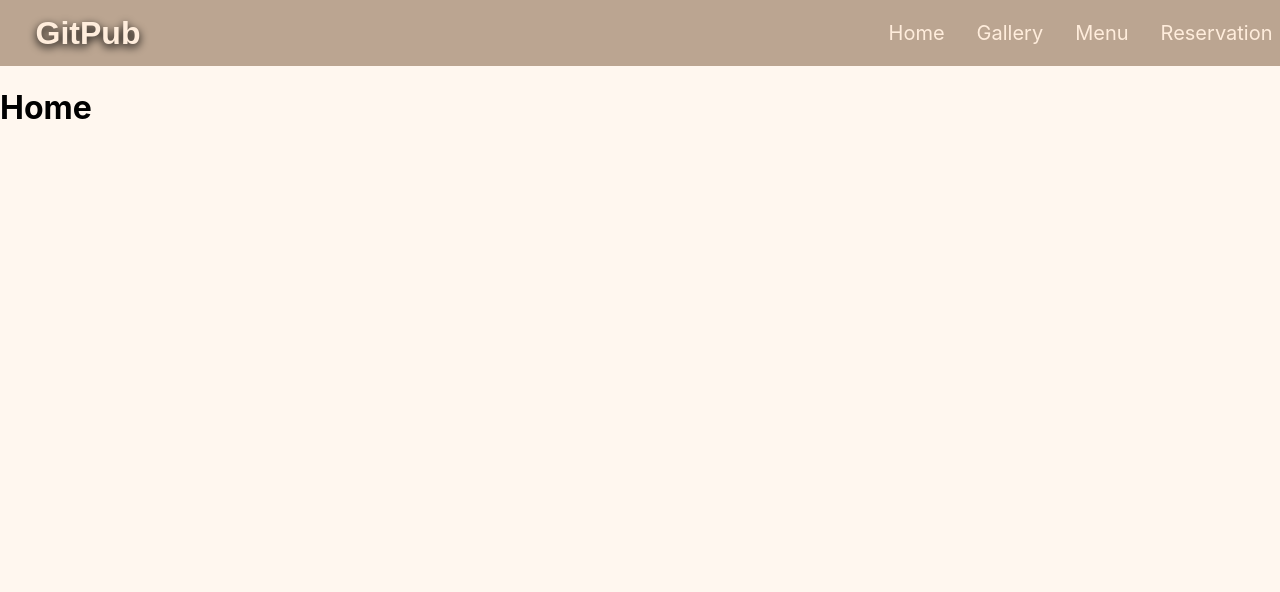
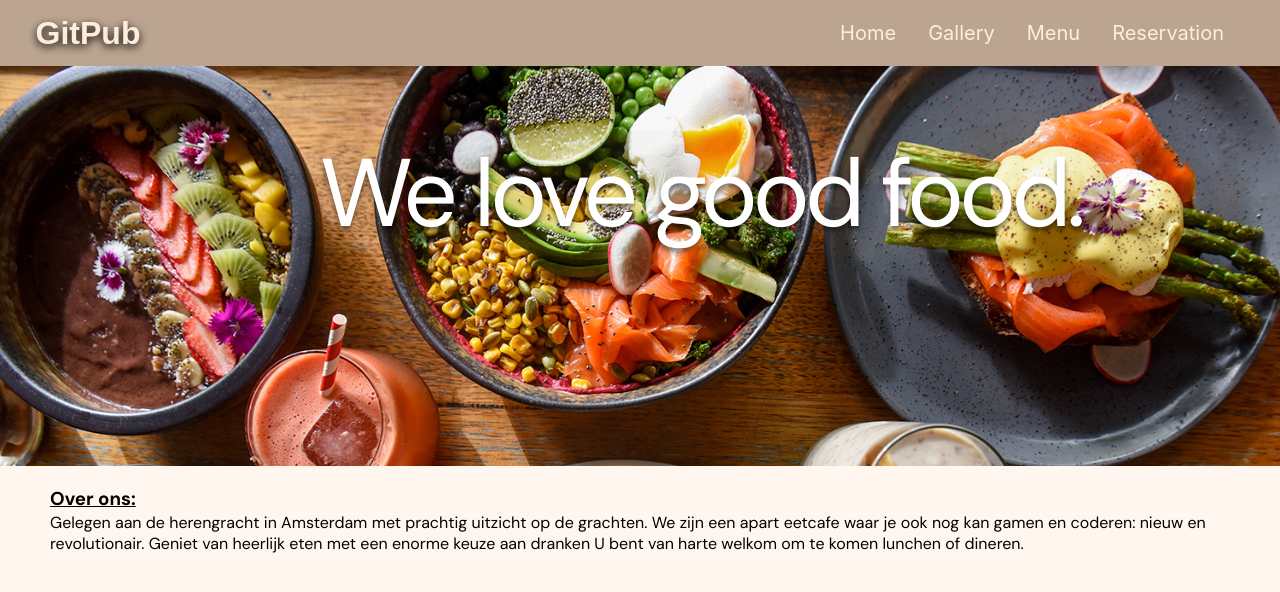
Before and after one commit to DDuijker/dev4-project, a React (Create React App) app in the folder frontend/: page / in a window 1280 px wide. Shown: the top 592 px of the page. Built offline with nearby package versions, Linux system fonts and the light colour scheme; a web font is replaced by a local one.

Commit message:
home page

```diff
--- a/frontend/package.json
+++ b/frontend/package.json
@@ -2,7 +2,7 @@
   "name": "frontend",
   "version": "0.1.0",
   "private": true,
-  "proxy": "http://localhost:5000",
+  "proxy": "http://localhost:8000",
   "dependencies": {
     "@testing-library/jest-dom": "^5.16.4",
     "@testing-library/react": "^13.1.1",
--- a/frontend/public/index.html
+++ b/frontend/public/index.html
@@ -2,6 +2,8 @@
 <html lang="en">
 <head>
     <title>React App</title>
+    <link href="https://fonts.googleapis.com/css2?family=DM+Sans:wght@400;500;700&family=Inter:wght@400;600;700&display=swap"
+          rel="stylesheet">
     <link rel="icon" href="http://127.0.0.1/favicon.ico" type="image/x-icon">
     <link rel="shortcut icon" href="http://127.0.0.1/favicon.ico" type="image/x-icon">
 </head>
--- a/frontend/src/css/Navbar.css
+++ b/frontend/src/css/Navbar.css
@@ -7,6 +7,7 @@ body {
 #navbar {
     background-color: #BBA591;
     display: flex;
+    padding-right: 5%;
     align-items: center;
 }
 
--- /dev/null
+++ b/frontend/src/css/home.css
@@ -0,0 +1,33 @@
+.banner {
+    background-image: url(../images/cafe.jpg);
+    height: 400px;
+    background-repeat: no-repeat;
+    background-position: top;
+    background-size: 100%;
+    /*background-position: bottom center;*/
+}
+
+.banner--header {
+    position: absolute;
+    font-family: 'DM Sans', sans-serif;
+    left: 25%;
+    font-style: normal;
+    font-weight: 400;
+    font-size: 96px;
+    line-height: 125px;
+    display: flex;
+    letter-spacing: -0.05em;
+    color: #FFFFFF;
+    text-shadow: 0px 4px 4px rgb(0 0 0 / 25%), 0px 4px 4px rgb(0 0 0 / 25%);
+    backdrop-filter: blur(1000px);
+}
+
+.about-us {
+    margin: 20px 50px 30px 50px;
+    font-family: 'DM Sans', sans-serif;
+}
+
+.about-us--header-text {
+    text-decoration: underline;
+    margin-bottom: -15px;
+}
--- a/frontend/src/index.css
+++ b/frontend/src/index.css
@@ -12,3 +12,7 @@ code {
     font-family: source-code-pro, Menlo, Monaco, Consolas, 'Courier New',
     monospace;
 }
+
+#root {
+    width: 100%;
+}
--- a/frontend/src/pages/home.js
+++ b/frontend/src/pages/home.js
@@ -1,9 +1,21 @@
 import React from "react";
+import "../css/home.css"
 
 export default function Home() {
     return (
         <div>
-            <h1>Home</h1>
+            <div className={"banner"}>
+                <h1 className={"banner--header"}>We love good food.</h1>
+            </div>
+            <div className={"about-us"}>
+                <h3 className={"about-us--header-text"}>Over ons:</h3>
+                <p className={"about-us--text"}>Gelegen aan de herengracht in Amsterdam
+                    met prachtig uitzicht op de grachten.
+                    We zijn een apart eetcafe waar je ook nog kan gamen en coderen:
+                    nieuw en revolutionair.
+                    Geniet van heerlijk eten met een enorme keuze aan dranken
+                    U bent van harte welkom om te komen lunchen of dineren.</p>
+            </div>
         </div>
     )
 }
```
Also changed, not shown: frontend/src/images/cafe.jpg (added).
